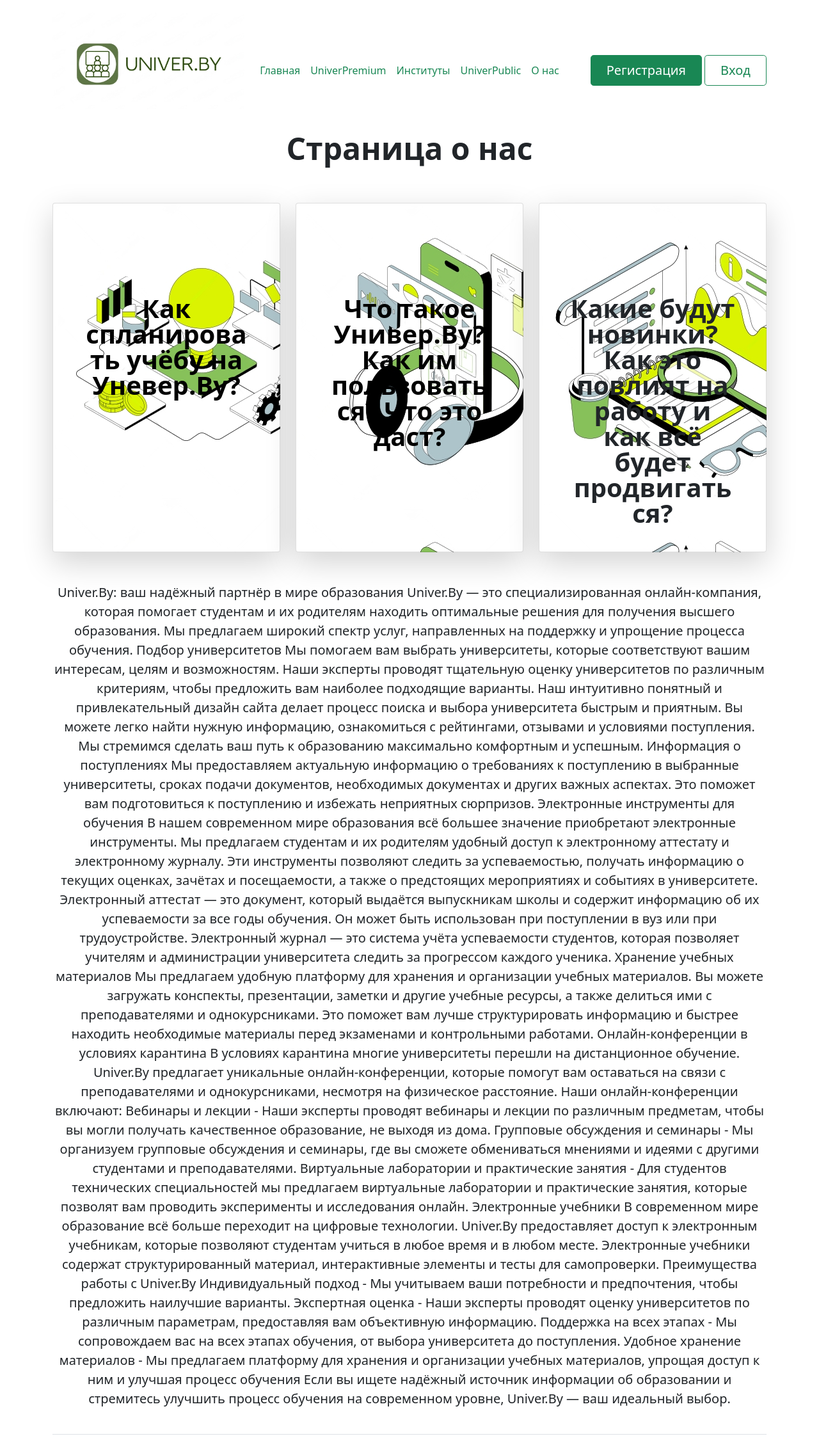
After one commit to Daniil1235/UNIVER.BY, a Django app: page /about/ in a window 1280 px wide. The commit adds this page. Shown: the whole page at 64% size. Run offline with Django 5.2, Linux system fonts and the light colour scheme.

Commit message:
about page

```diff
--- a/main/static/main/css/style.css
+++ b/main/static/main/css/style.css
@@ -39,11 +39,6 @@
     overflow-wrap: break-word;
 }
 
-.card {
-    width: 18rem;
-    padding: 25px;
-    margin: 50px;
-}
 
 .left {
     text-align: left;
--- /dev/null
+++ b/templates/main/about.html
@@ -0,0 +1,125 @@
+{% extends "main/base.html" %}
+{% load static %}
+
+{% block title %}
+О нас
+{% endblock %}
+
+{% block body %}
+<div class="center">
+<h1 class="display-5 fw-bold text-body-emphasis">Страница о нас</h1>
+
+
+<div class="row row-cols-1 row-cols-lg-3 align-items-stretch g-4 py-5">
+    <div class="col">
+        <div class="card card-cover h-100 overflow-hidden text-bg-dark rounded-4 shadow-lg"
+             style="background-image: url({% static 'main/img/Screenshot_21.png' %});">
+          <div class="d-flex flex-column h-100 p-5 pb-3 text-white text-shadow-1">
+            <h3 style="color: black;" class="pt-5 mt-5 mb-4 display-6 lh-1 fw-bold"> <span>Как спланировать учёбу на Уневер.By?</span></h3>
+          </div>
+        </div>
+      </div>
+
+      <div class="col">
+        <div class="card card-cover h-100 overflow-hidden text-bg-dark rounded-4 shadow-lg"
+             style="background-image: url({% static 'main/img/Screenshot_22.png' %});">
+          <div class="d-flex flex-column h-100 p-5 pb-3 text-white text-shadow-1">
+            <h3 style="color: black;" class="pt-5 mt-5 mb-4 display-6 lh-1 fw-bold"><span>Что такое Универ.By? Как им пользоваться?
+                Что это даст?</span></h3>
+          </div>
+        </div>
+      </div>
+
+      <div class="col">
+        <div class="card card-cover h-100 overflow-hidden text-bg-dark rounded-4 shadow-lg"
+             style="background-image: url({% static 'main/img/Screenshot_23.png' %});">
+          <div class="d-flex flex-column h-100 p-5 pb-3 text-shadow-1">
+            <h3 class="pt-5 mt-5 mb-4 display-6 lh-1 fw-bold"><span>Какие будут новинки? Как это повлият на работу
+                и как всё будет продвигаться?</span></h3>
+          </div>
+        </div>
+      </div>
+    </div>
+  <p class="lead mb-4">Univer.By: ваш надёжный партнёр в мире образования
+
+Univer.By — это специализированная онлайн-компания, которая помогает студентам и их родителям находить оптимальные
+решения для получения высшего образования. Мы предлагаем широкий спектр услуг, направленных на поддержку и упрощение
+процесса обучения.
+
+Подбор университетов
+
+Мы помогаем вам выбрать университеты, которые соответствуют вашим интересам, целям и возможностям. Наши эксперты
+проводят тщательную оценку университетов по различным критериям, чтобы предложить вам наиболее подходящие варианты.
+Наш интуитивно понятный и привлекательный дизайн сайта делает процесс поиска и выбора университета быстрым и приятным.
+Вы можете легко найти нужную информацию, ознакомиться с рейтингами, отзывами и условиями поступления. Мы стремимся
+сделать ваш путь к образованию максимально комфортным и успешным.
+
+Информация о поступлениях
+
+Мы предоставляем актуальную информацию о требованиях к поступлению в выбранные университеты, сроках подачи документов,
+необходимых документах и других важных аспектах. Это поможет вам подготовиться к поступлению и избежать неприятных
+сюрпризов.
+
+Электронные инструменты для обучения
+
+В нашем современном мире образования всё большее значение приобретают электронные инструменты. Мы предлагаем студентам и
+их родителям удобный доступ к электронному аттестату и электронному журналу. Эти инструменты позволяют следить за
+успеваемостью, получать информацию о текущих оценках, зачётах и посещаемости, а также о предстоящих мероприятиях и
+событиях в университете.
+
+Электронный аттестат — это документ, который выдаётся выпускникам школы и содержит информацию об их успеваемости за все
+годы обучения. Он может быть использован при поступлении в вуз или при трудоустройстве. Электронный журнал — это система
+учёта успеваемости студентов, которая позволяет учителям и администрации университета следить за прогрессом каждого
+ученика.
+
+Хранение учебных материалов
+
+Мы предлагаем удобную платформу для хранения и организации учебных материалов. Вы можете загружать конспекты,
+презентации, заметки и другие учебные ресурсы, а также делиться ими с преподавателями и однокурсниками. Это поможет вам
+лучше структурировать информацию и быстрее находить необходимые материалы перед экзаменами и контрольными работами.
+
+Онлайн-конференции в условиях карантина
+
+В условиях карантина многие университеты перешли на дистанционное обучение. Univer.By предлагает уникальные
+онлайн-конференции, которые помогут вам оставаться на связи с преподавателями и однокурсниками, несмотря на физическое
+расстояние.
+
+Наши онлайн-конференции включают:
+
+Вебинары и лекции
+- Наши эксперты проводят вебинары и лекции по различным предметам, чтобы вы могли получать качественное образование, не
+выходя из дома.
+
+Групповые обсуждения и семинары
+- Мы организуем групповые обсуждения и семинары, где вы сможете обмениваться мнениями и идеями с другими студентами и
+преподавателями.
+
+Виртуальные лаборатории и практические занятия
+- Для студентов технических специальностей мы предлагаем виртуальные лаборатории и практические занятия, которые
+позволят вам проводить эксперименты и исследования онлайн.
+
+Электронные учебники
+
+В современном мире образование всё больше переходит на цифровые технологии. Univer.By предоставляет доступ к электронным
+учебникам, которые позволяют студентам учиться в любое время и в любом месте. Электронные учебники содержат
+структурированный материал, интерактивные элементы и тесты для самопроверки.
+
+Преимущества работы с Univer.By
+
+Индивидуальный подход
+- Мы учитываем ваши потребности и предпочтения, чтобы предложить наилучшие варианты.
+
+Экспертная оценка
+- Наши эксперты проводят оценку университетов по различным параметрам, предоставляя вам объективную информацию.
+
+Поддержка на всех этапах
+- Мы сопровождаем вас на всех этапах обучения, от выбора университета до поступления.
+
+Удобное хранение материалов
+- Мы предлагаем платформу для хранения и организации учебных материалов, упрощая доступ к ним и улучшая процесс обучения
+
+Если вы ищете надёжный источник информации об образовании и стремитесь улучшить процесс обучения на современном уровне,
+Univer.By — ваш идеальный выбор.
+</p>
+</div>
+{% endblock %}
--- a/templates/main/base.html
+++ b/templates/main/base.html
@@ -1,12 +1,9 @@
 {% load static %}
 <!doctype html>
-<!--suppress ALL -->
+
 <html lang="en">
 <head>
     <meta charset="UTF-8">
-    <meta name="viewport"
-          content="width=device-width, user-scalable=no, initial-scale=1.0, maximum-scale=1.0, minimum-scale=1.0">
-    <meta http-equiv="X-UA-Compatible">
     <link href="https://cdn.jsdelivr.net/npm/bootstrap@5.0.1/dist/css/bootstrap.min.css" rel="stylesheet"
           integrity="sha384-+0n0xVW2eSR5OomGNYDnhzAbDsOXxcvSN1TPprVMTNDbiYZCxYbOOl7+AMvyTG2x" crossorigin="anonymous">
     <link rel="stylesheet" href="{% static 'main/css/style.css' %}">
@@ -22,7 +19,7 @@
 <div class="container">
     <header class="d-flex flex-wrap align-items-center justify-content-center justify-content-md-between py-3 mb-4 border-bottom">
         <div class="col-md-3 mb-2 mb-md-0">
-            <img class="header__img" src="{% static 'main/img/Screenshot_1.png' %}" alt="Univer.By">
+            <img style="width: 300px;" class="header__img" src="{% static 'main/img/Screenshot_1.png' %}" alt="Univer.By">
             <svg class="bi" width="40" height="32" role="img" aria-label="Bootstrap"></svg>
         </div>
 
@@ -42,7 +39,7 @@
                 <a class="btn btn-outline-success btn-lg px-4" href="login"><i class="fa-duotone fa-solid fa-right-to-bracket"></i> Вход</a>
             {% endif %}
         </div>
-                {% if messages %}
+        {% if messages %}
             {% for message in messages %}
                 <li{% if message.tags %} class="{{ message.tags }}"{% endif %}>{{ message }}</li>
             {% endfor %}
```
Also changed, not shown: other parts of main/static/main/css/style.css (+0 -79 lines), templates/main/index.html (+79 -2 lines).
